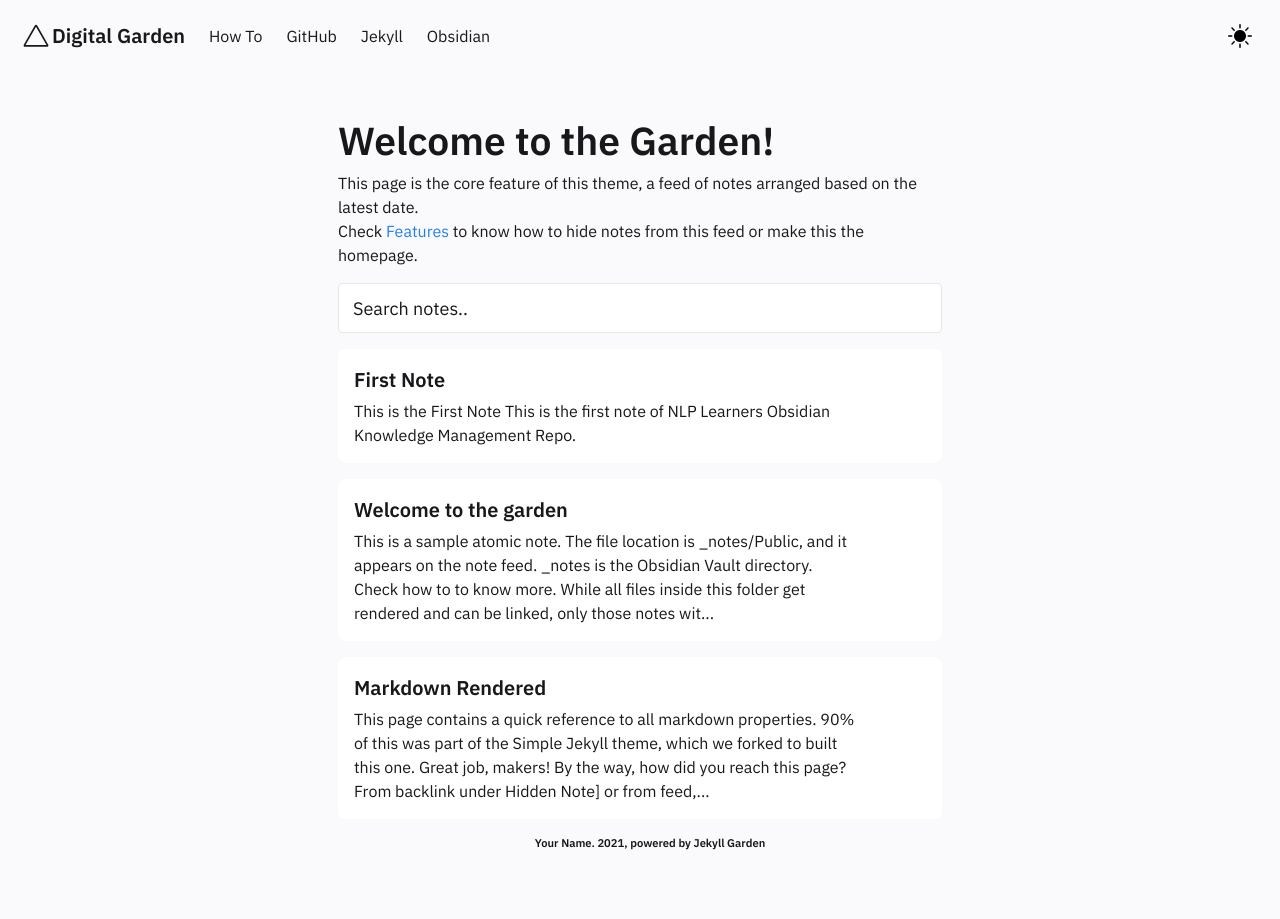
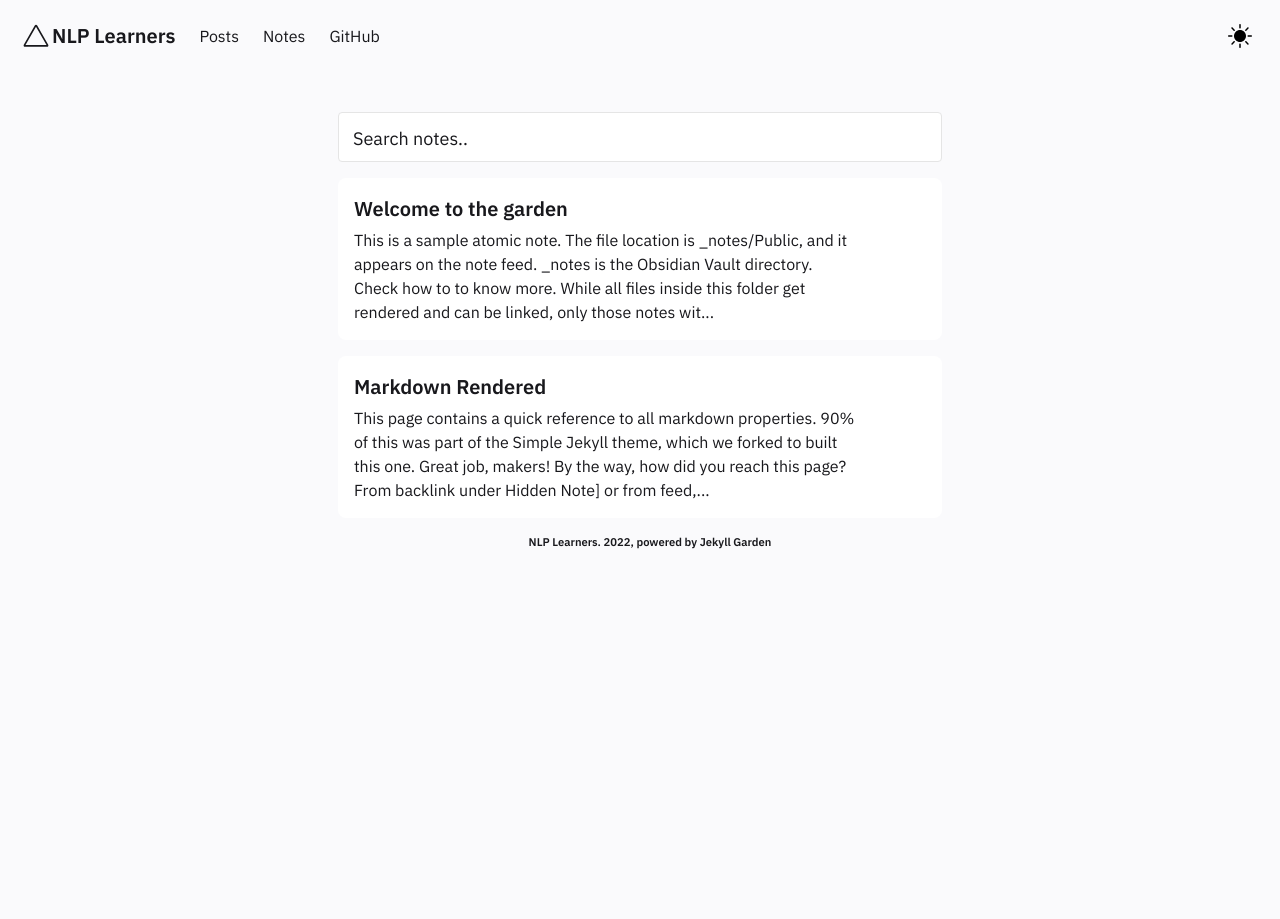
Before and after one commit to nlp-learners/nlp-learners.github.io, a Jekyll site: the page built from pages/notes.md, in a window 1280 px wide. Built offline with Jekyll 4.4.1, drawn with Linux system fonts in a browser that asks for light colours.

Commit message:
setup for NLP Learners

```diff
--- a/_config.yml
+++ b/_config.yml
@@ -20,7 +20,7 @@
 
 
 baseurl: "/" # the subpath of your site, e.g. /blog
-url: "https://jekyll-garden.github.io/" # the base hostname & protocol for your site, e.g. http://example.com
+url: "https://nlp-learners.github.io/" # the base hostname & protocol for your site, e.g. http://example.com
 
 #######################################################################
 # Settings related to the Header and your About page go here,such as
@@ -28,10 +28,10 @@ url: "https://jekyll-garden.github.io/" # the base hostname & protocol for your
 # your social media links etc
 #######################################################################
 
-heading: Digital Garden # Change this
+heading: NLP Learners Knowledgebase # Change this
 copyright:
-  year: 2021
-  msg: Your Name # This is a mandatory attribute for copyright to be displayed ; If deleting this, edit at footer layout.
+  year: 2022
+  msg: NLP Learners # This is a mandatory attribute for copyright to be displayed ; If deleting this, edit at footer layout.
 
 
 #####################################################################
@@ -73,13 +73,13 @@ preferences:
     newtab:
       enabled: false
     backlinks:
-      enabled: false
+      enabled: true
     related:
-      enabled: false
+      enabled: true
   flashcards:
     enabled: false #Not supported in NotesGadern theme
   homepage:
-    enabled: true ##If you need a homepage, change this to true and edit _includes/Homepage.html
+    enabled: false ##If you need a homepage, change this to true and edit _includes/Homepage.html
 
 encoding: utf-8
 
@@ -89,6 +89,7 @@ plugins:
   - jekyll-feed
   - jekyll-sitemap
   - jekyll-tidy
+  - jekyll-redirect-from
 
 ## Enable _notes Collection
 collections:
--- a/_includes/FeedContent.html
+++ /dev/null
@@ -1,8 +0,0 @@
-<div class="block">
-    <h1>Welcome to the Garden!</h1>
-
-    This page is the core feature of this theme, a feed of notes arranged based on the latest date. </br>
-    Check <a href="../posts/features" style="color:var(--link);">Features</a> to know how to hide notes from this feed or make this the homepage.
-
-
-    </div>
--- a/_includes/Header.html
+++ b/_includes/Header.html
@@ -35,7 +35,7 @@
         <svg width="32" height="32" viewBox="0 0 80 80" fill="none" xmlns="http://www.w3.org/2000/svg">
           <path fill-rule="evenodd" clip-rule="evenodd" d="M36.9477 13.7742C38.3043 11.4086 41.6957 11.4086 43.0523 13.7742L70.5226 61.6774C71.8791 64.043 70.1834 67 67.4703 67H12.5297C9.81658 67 8.12089 64.043 9.47744 61.6774L36.9477 13.7742ZM40 16.9677L13.7506 62.7419H66.2494L40 16.9677Z" fill="var(--text-main)"/>
         </svg>
-        <h4>Digital Garden</h4>
+        <h4>NLP Learners</h4>
       </a>
       <div class="navbar-item navbar-dark-mode__mobile is-hidden-tablet" onclick="modeSwitcher()">
         <div class="buttons">
@@ -55,17 +55,10 @@
 
     <div id="navbarBasicExample" class="navbar-menu">
       <div class="navbar-start">
-        <a href="../posts/how-to"  class="navbar-item">
-          How To
-        </a>
-        <a href="https://github.com/Jekyll-Garden/jekyll-garden.github.io" target="_blank" class="navbar-item">
+        <a href="../posts" class="navbar-item">Posts</a>
+        <a href="../notes" class="navbar-item">Notes</a>
+        <a href="https://github.com/nlp-learners/nlp-learners.github.io" target="_blank" class="navbar-item">
           GitHub
-        </a>
-        <a href="https://jekyllrb.com/" target="_blank"  class="navbar-item">
-          Jekyll
-        </a>
-        <a href="https://obsidian.md/"  target="_blank" class="navbar-item">
-          Obsidian
         </a>
       </div>
       <div class="navbar-end is-hidden-mobile" onclick="modeSwitcher()" >
--- a/_layouts/Post.html
+++ b/_layouts/Post.html
@@ -67,26 +67,13 @@
 </head>
 
 <body>
+    <!-- content-type: '{{ page.content-type }}' -->
+    <!-- permalink: '{{ page.permalink }}' -->
+    <!-- tags: '{{ page.tags }}' -->
     {%- include Header.html -%}
     <section class="section">
         <div class="columns is-centered">
             <!--- CASE 1 : Homepage-->
-
-            {%- if page.permalink == "/" -%}
-                    {%- if site.preferences.homepage.enabled -%}
-                            <!--- Show Homepage -->
-                            {%- include Homepage.html -%}
-                            <script src="/assets/js/modeswitcher.js"></script>
-                    {%- else -%}
-                            <!--- Show Feed Part -->
-                    <div class="column is-half">
-                            {%- include FeedContent.html -%}
-                            {%- include Feed.html -%}
-                            {%- include Footer.html -%}
-                </div>
-                    {%- endif -%}
-            {%- endif -%}
-
             <!---CASE 2 : Notes & Blog Page-->
 
             {%- if page.content-type == "notes"
@@ -95,11 +82,9 @@
                     <main>
                         <div class="note-page-section">
                             <div class="buttons for-back-home">
-                                {%- if site.preferences.homepage.enabled -%}
+                                {%- if page.permalink == "/homepage" -%}
+                                {%- else -%}
                                 <a class="button is-text button__page-back" onclick="window.history.back();">
-                                {%- else -%}
-                                <a class="button is-text button__page-back" onclick="window.location.assign('/');">
-                                {%- endif -%}
                                     <span class="icon is-small">
                                         <svg width="12" height="20" viewBox="0 0 12 20" fill="none"
                                         xmlns="http://www.w3.org/2000/svg">
@@ -109,6 +94,7 @@
                                         </svg>
                                     </span>
                                 </a>
+                                {%- endif -%}
                             </div>
                         <h1>{{page.title}}</h1>
                         {%- include Content.html -%}
--- a/_notes/first_note.md
+++ /dev/null
@@ -1,9 +0,0 @@
----
-title : First Note
-notetype : feed
-date : 30-01-2022
----
-
-# This is the First Note
-
-This is the first note of NLP Learners Obsidian Knowledge Management Repo.
```
Also changed, not shown: _includes/Homepage.html (deleted, +0 -12 lines), _notes/Public/NLP Resources.md (added, +9 -0 lines), _posts/2020-03-01-features.md (+1 -0 lines), _posts/2020-03-01-how-to.md (+1 -0 lines), pages/index.md (deleted, +0 -7 lines).
